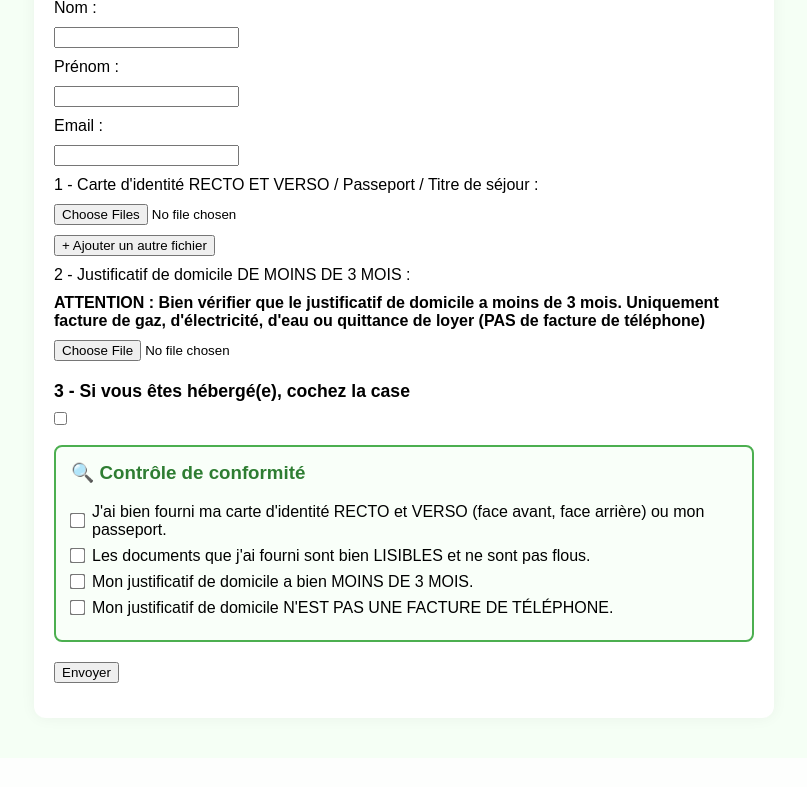
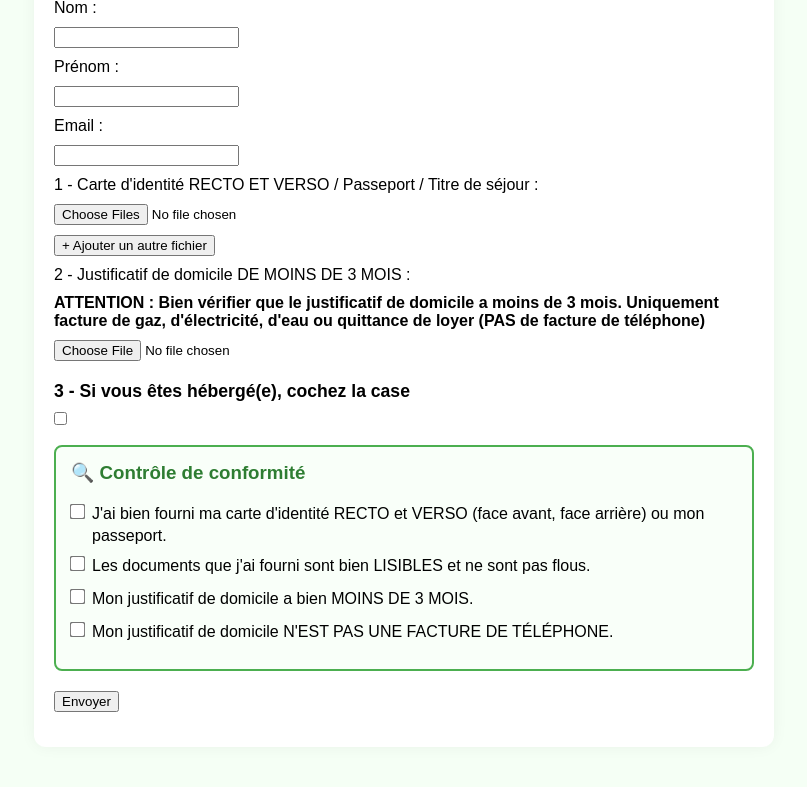
Before and after one commit to integraleacademy/CNAPSV5, a Flask app: page / in a window 1280 px wide. Shown: the part 298-1085 px from the top of the page, without its empty margins (236-1043 px from the left). Before the commit the page ends 1018 px from the top, so only its background shows below. Run offline with Flask 3, Linux system fonts and the light colour scheme; parts of the project's set-up code (start-up, migrations or seed data) failed here and were passed over.

Commit message:
Update index.html

```diff
--- a/templates/index.html
+++ b/templates/index.html
@@ -23,12 +23,13 @@
         }
         .conformite-box label {
             display: flex;
-            align-items: center;
+            align-items: flex-start; /* case alignée en haut */
             gap: 8px;
             margin: 8px 0;
+            line-height: 1.4;
         }
         .conformite-box input[type="checkbox"] {
-            margin: 0;
+            margin-top: 2px;
             transform: scale(1.2);
         }
 </style>
```
